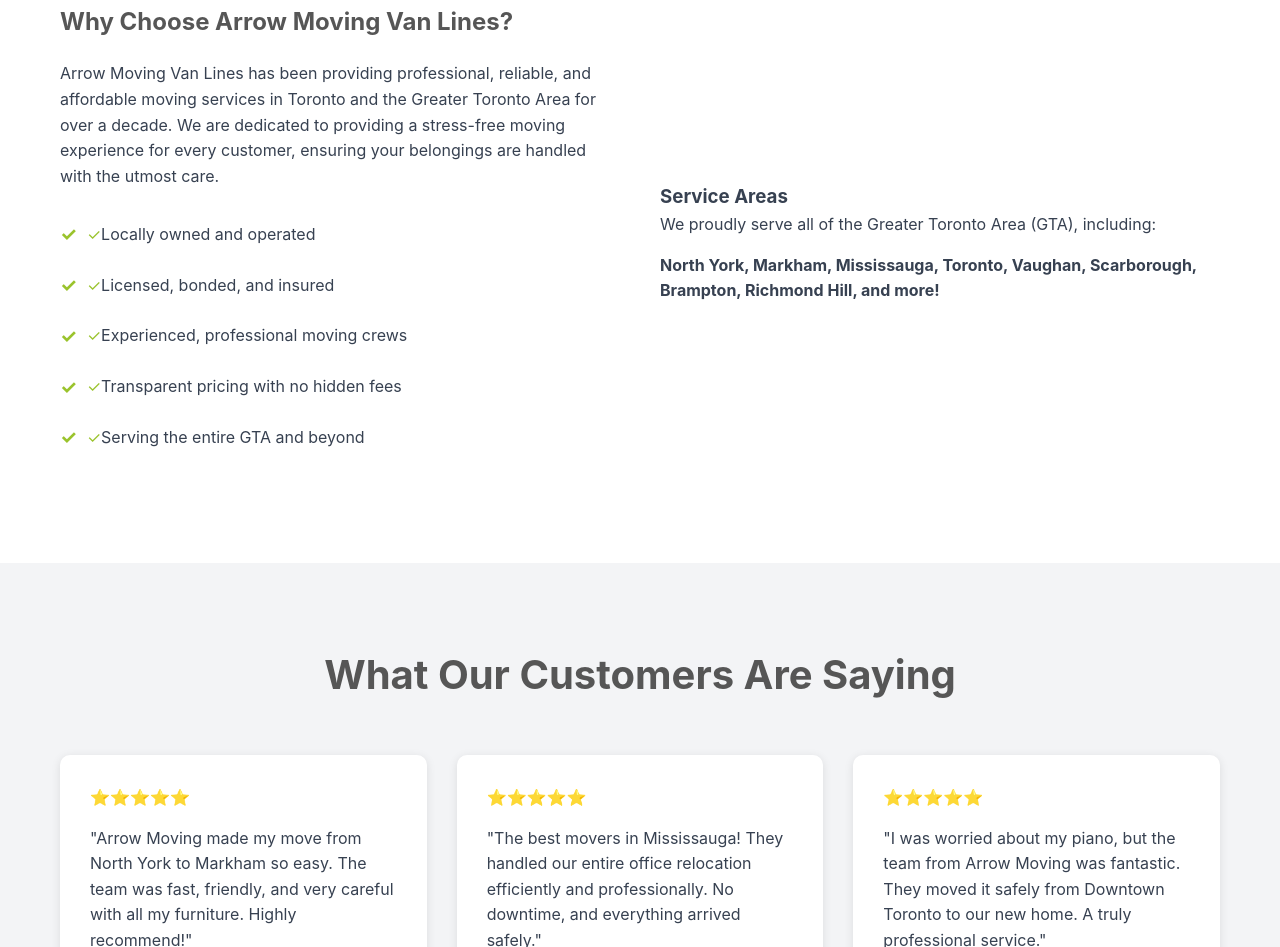
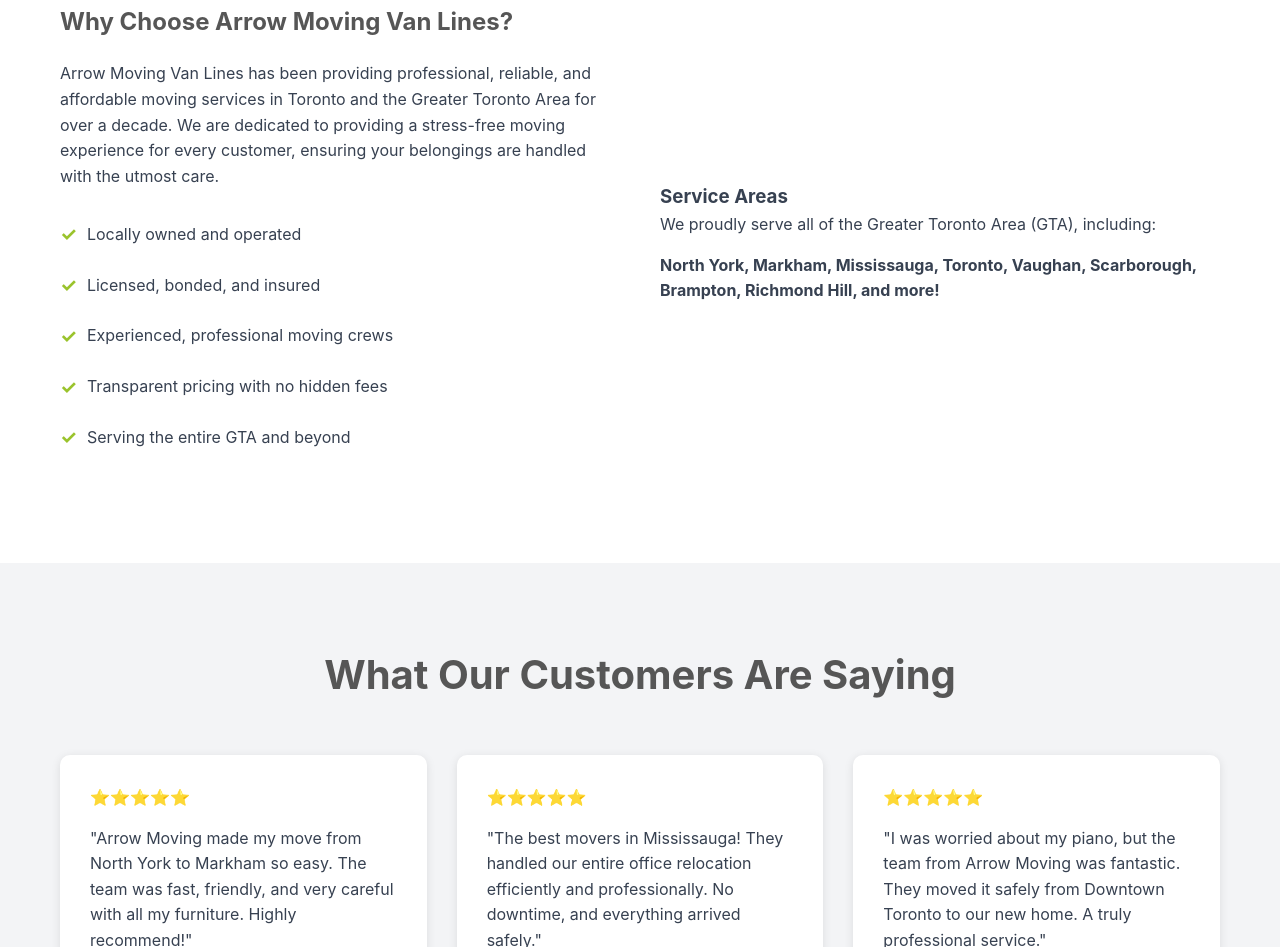
Before and after one commit to LegateG/arrow, a plain HTML site: page index.html in a window 1280 px wide. Shown: the part 1622-2569 px from the top of the page. Drawn offline with Linux system fonts and the light colour scheme.

Commit message:
Update index.html
Removed duplicated tick marks in About section

```diff
--- a/index.html
+++ b/index.html
@@ -484,7 +484,7 @@
     <header>
         <nav class="container">
             <div class="logo">
-                <img src="assets/logo.webp" alt="Arrow Moving Van Lines Logo">
+                <img src="assets/arrow-logo-75.webp" alt="Arrow Moving Van Lines Logo">
             </div>
             <div class="nav-links">
                 <a href="#home">Home</a>
@@ -562,11 +562,11 @@
                     <h2>Why Choose Arrow Moving Van Lines?</h2>
                     <p>Arrow Moving Van Lines has been providing professional, reliable, and affordable moving services in Toronto and the Greater Toronto Area for over a decade. We are dedicated to providing a stress-free moving experience for every customer, ensuring your belongings are handled with the utmost care.</p>
                     <ul class="features-list">
-                        <li><span style="color: var(--secondary);">✓</span> Locally owned and operated</li>
-                        <li><span style="color: var(--secondary);">✓</span> Licensed, bonded, and insured</li>
-                        <li><span style="color: var(--secondary);">✓</span> Experienced, professional moving crews</li>
-                        <li><span style="color: var(--secondary);">✓</span> Transparent pricing with no hidden fees</li>
-                        <li><span style="color: var(--secondary);">✓</span> Serving the entire GTA and beyond</li>
+                        <li>Locally owned and operated</li>
+                        <li>Licensed, bonded, and insured</li>
+                        <li>Experienced, professional moving crews</li>
+                        <li>Transparent pricing with no hidden fees</li>
+                        <li>Serving the entire GTA and beyond</li>
                     </ul>
                 </div>
                 <div class="about-stats">
```
